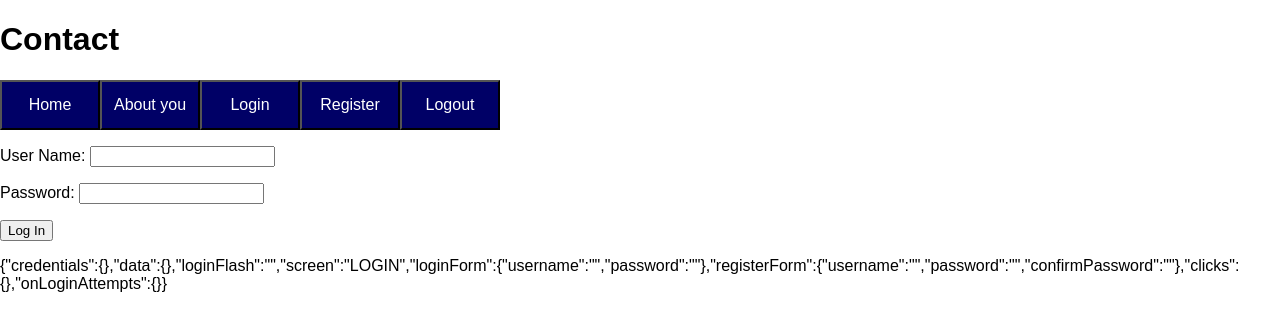
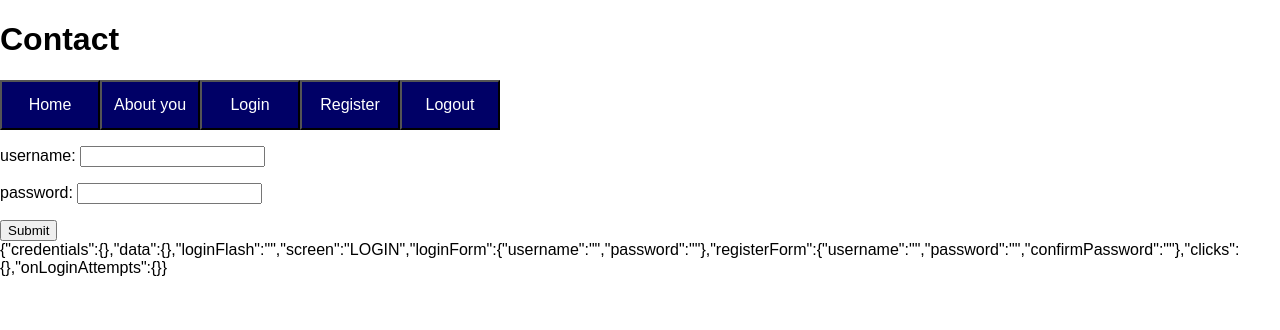
Before and after one commit to kylstraj/contact, a React (Create React App) app in the folder client/: page / in a window 1280 px wide. Both pictures are taken after a click on the button "Login". Shown: the top 330 px of the page. Built offline with nearby package versions, Linux system fonts and the light colour scheme.

Commit message:
Refactor state tree and add redux handling of form input

```diff
--- /dev/null
+++ b/client/src/components/Form.js
@@ -0,0 +1,19 @@
+import React from 'react';
+
+const renderFields = (formName, fieldValues, onFieldUpdate) =>
+  Object.keys(fieldValues).map(fieldName => (<p key={fieldName}>
+      <label htmlFor={fieldName}>{fieldName}: </label>
+      <input
+        name={fieldName}
+        value={fieldValues[fieldName]}
+        onChange={(event) => onFieldUpdate(fieldName, event.target.value)}></input>
+    </p>));
+
+const Form = ({formName, fieldValues, onFieldUpdate}) => (
+  <form>
+    {renderFields(formName, fieldValues, onFieldUpdate)}
+    <button type='submit'>Submit</button>
+  </form>
+);
+
+export default Form;
--- a/client/src/components/screens/login.js
+++ b/client/src/components/screens/login.js
@@ -1,6 +1,8 @@
 import React from 'react';
 import store from '../../index';
 import { loginSuccess, loginFailure } from '../../actions/actions';
+import FormContainer from '../../containers/FormContainer';
+import Form from '../Form';
 
 const loginAttempt = (username, password, onLoginAttempts) => {
   const { onLoginSuccess, onLoginFailure } = onLoginAttempts;
@@ -30,6 +32,8 @@ const onClickMaker = (username, password, onLoginAttempts) => (
 );
 
 const LoginScreen = ({onLoginAttempts}) => (
+  <FormContainer formName='loginForm'/>
+  /*
   <form>
     <p>
       <label htmlFor='username'>User Name: </label>
@@ -50,7 +54,7 @@ const LoginScreen = ({onLoginAttempts}) => (
         Log In
      </button>
     </p>
-  </form>
+  </form>*/
 );
 
 export default LoginScreen;
--- a/client/src/components/screens/register.js
+++ b/client/src/components/screens/register.js
@@ -3,15 +3,15 @@ import React from 'react';
 const Register = () => (
   <form>
     <p>
-      <label for='username'>User Name: </label>
+      <label htmlFor='username'>User Name: </label>
       <input name='username'></input>
     </p>
     <p>
-      <label for='password'>Password: </label>
+      <label htmlFor='password'>Password: </label>
       <input name='password' type='password'></input>
     </p>
     <p>
-      <label for='passwordAgain'>Confirm password: </label>
+      <label htmlFor='passwordAgain'>Confirm password: </label>
       <input name='passwordAgain' type='password'></input>
     </p>
     <p><button type='submit'>Register</button></p>
--- /dev/null
+++ b/client/src/containers/FormContainer.jsx
@@ -0,0 +1,26 @@
+import React from 'react';
+import { connect } from 'react-redux';
+import {
+  formFieldChange,
+} from '../actions/actions';
+import Form from '../components/Form';
+
+const mapStateToProps = (state, ownProps) => (
+  {
+    fieldValues: state.formsReducer[ownProps.formName],
+  }
+);
+
+const mapDispatchToProps = (dispatch, ownProps) => (
+  {
+    onFieldUpdate: (fieldName, value) =>
+      dispatch(formFieldChange(ownProps.formName, fieldName, value)),
+  }
+);
+
+const FormContainer = connect(
+  mapStateToProps,
+  mapDispatchToProps,
+)(Form);
+
+export default FormContainer;
--- a/client/src/reducers/forms.js
+++ b/client/src/reducers/forms.js
@@ -18,6 +18,7 @@ const formsReducer = function(state = initialState, action) {
   switch (action.type) {
     case FORM_FIELD_CHANGE:
       const update = {};
+      update[action.form] = {...state[action.form]};
       update[action.form][action.field] = action.value;
       return Object.assign(
         {},
```
